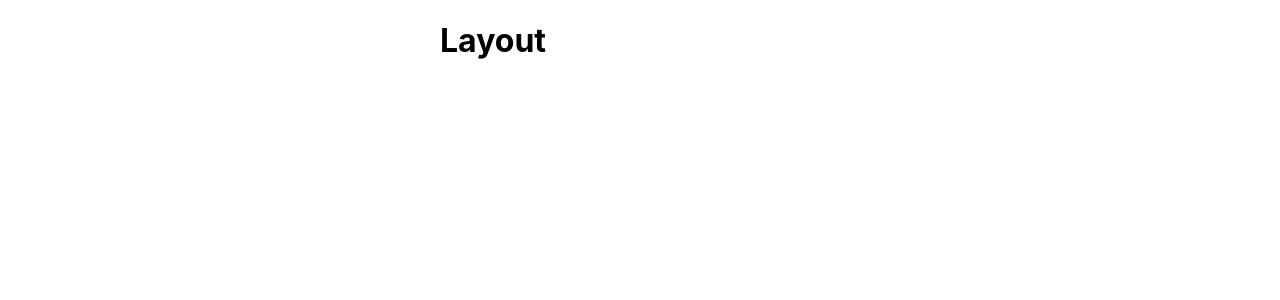
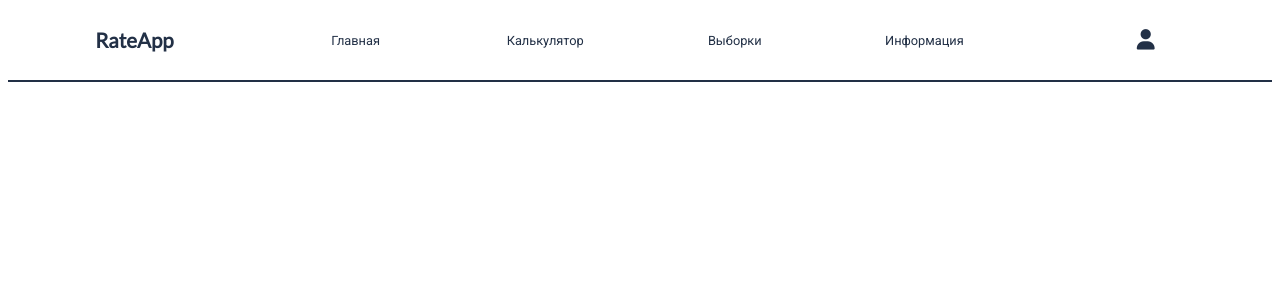
Before and after one commit to haliivi/react_exchange_rates, a React (Create React App) app: page / in a window 1280 px wide. Shown: the top 300 px of the page. Built offline with nearby package versions, Linux system fonts and the light colour scheme.

Commit message:
1) Plug in fontawesome in index.html. 2) Import fonts in index.scss. 3) Added Header and Navbar components and style them. 4) Plug in Header component in Layout.

```diff
--- a/public/index.html
+++ b/public/index.html
@@ -25,6 +25,7 @@
       Learn how to configure a non-root public URL by running `npm run build`.
     -->
     <title>RateApp</title>
+    <link rel="stylesheet" href="https://cdnjs.cloudflare.com/ajax/libs/font-awesome/6.4.0/css/all.min.css" integrity="sha512-iecdLmaskl7CVkqkXNQ/ZH/XLlvWZOJyj7Yy7tcenmpD1ypASozpmT/E0iPtmFIB46ZmdtAc9eNBvH0H/ZpiBw==" crossorigin="anonymous" referrerpolicy="no-referrer" />
   </head>
   <body>
     <noscript>You need to enable JavaScript to run this app.</noscript>
--- /dev/null
+++ b/src/components/Header/Header.jsx
@@ -0,0 +1,21 @@
+import './Header.scss'
+import { Navbar } from '../Navbar/Navbar'
+
+export const Header = () => {
+    return (
+        <div className="header">
+            <div className="header-wrap">
+                <div className="logo">
+                    <a href="/">
+                        <h2>RateApp</h2>
+                    </a>
+                </div>
+                <Navbar />
+                <div className="person">
+                    <i className="fa fa-user" aria-hidden="true" />
+                </div>
+            </div>
+            <hr />
+        </div>
+    )
+}
--- /dev/null
+++ b/src/components/Header/Header.scss
@@ -0,0 +1,37 @@
+.header {
+    min-height: 5vw;
+    hr {
+        border: 1px solid #223046;
+    }
+}
+
+.header-wrap {
+    display: grid;
+    grid-template-columns: 1fr 3fr 1fr;
+}
+
+.logo {
+    display: flex;
+    justify-content: center;
+    align-items: center;
+    a {
+        text-decoration: none;
+    }
+    h2 {
+        font-family: "Lato", sans-serif;
+        color: #223046;
+        font-size: 1.6vw;
+        cursor: pointer;
+    }
+}
+
+.person {
+    display: flex;
+    justify-content: center;
+    align-items: center;
+    i {
+        color: #223046;
+        font-size: 1.6vw;
+        cursor: pointer;
+    }
+}
--- a/src/components/Layout/Layout.jsx
+++ b/src/components/Layout/Layout.jsx
@@ -1,9 +1,10 @@
 import { addClass } from '../../hoc/AddClass'
+import { Header } from '../Header/Header'
 import './Layout.scss'
 
 const Layout = () => {
     return (
-        <h1>Layout</h1>
+        <Header />
     )
 }
 
--- a/src/components/Layout/Layout.scss
+++ b/src/components/Layout/Layout.scss
@@ -1,5 +1,5 @@
 .layout {
-    max-width: 400px;
+    max-width: 1300px;
     margin: 0 auto;
     padding: 0;
 }
--- /dev/null
+++ b/src/components/Navbar/Navbar.jsx
@@ -0,0 +1,14 @@
+import './Navbar.scss'
+
+export const Navbar = () => {
+    return (
+        <nav>
+            <ul>
+                <li><a href="/">Главная</a></li>
+                <li><a href="/calc">Калькулятор</a></li>
+                <li><a href="/sample">Выборки</a></li>
+                <li><a href="/info">Информация</a></li>
+            </ul>
+        </nav>
+    )
+}
--- /dev/null
+++ b/src/components/Navbar/Navbar.scss
@@ -0,0 +1,26 @@
+nav {
+    text-align: center;
+    min-height: 5vw;
+    ul {
+        list-style: none;
+        margin: 0;
+        padding: 0;
+        min-height: 5vw;
+        display: grid;
+        grid-template-columns: repeat(4, 1fr);
+        li {
+            display: inline-block;
+            align-self: center;
+            transition: all .2s ease-in;
+            a {
+                text-decoration: none;
+                font-family: "Roboto", sans-serif;
+                font-size: 1vw;
+                color: #223046;
+            }
+            a:hover {
+                color: black;
+            }
+        }
+    }
+}
--- a/src/index.scss
+++ b/src/index.scss
@@ -1,13 +1 @@
-body {
-  margin: 0;
-  font-family: -apple-system, BlinkMacSystemFont, 'Segoe UI', 'Roboto', 'Oxygen',
-    'Ubuntu', 'Cantarell', 'Fira Sans', 'Droid Sans', 'Helvetica Neue',
-    sans-serif;
-  -webkit-font-smoothing: antialiased;
-  -moz-osx-font-smoothing: grayscale;
-}
-
-code {
-  font-family: source-code-pro, Menlo, Monaco, Consolas, 'Courier New',
-    monospace;
-}
+@import url('https://fonts.googleapis.com/css2?family=Lato&family=Roboto&display=swap');
```
